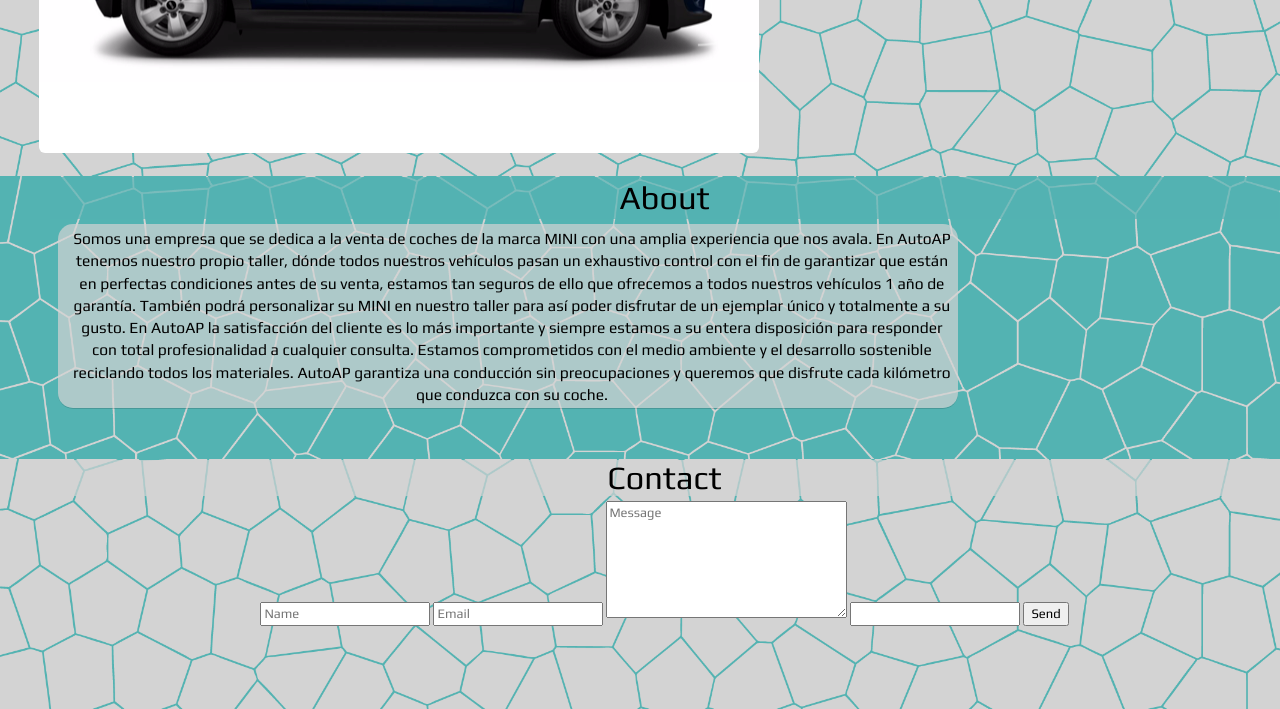
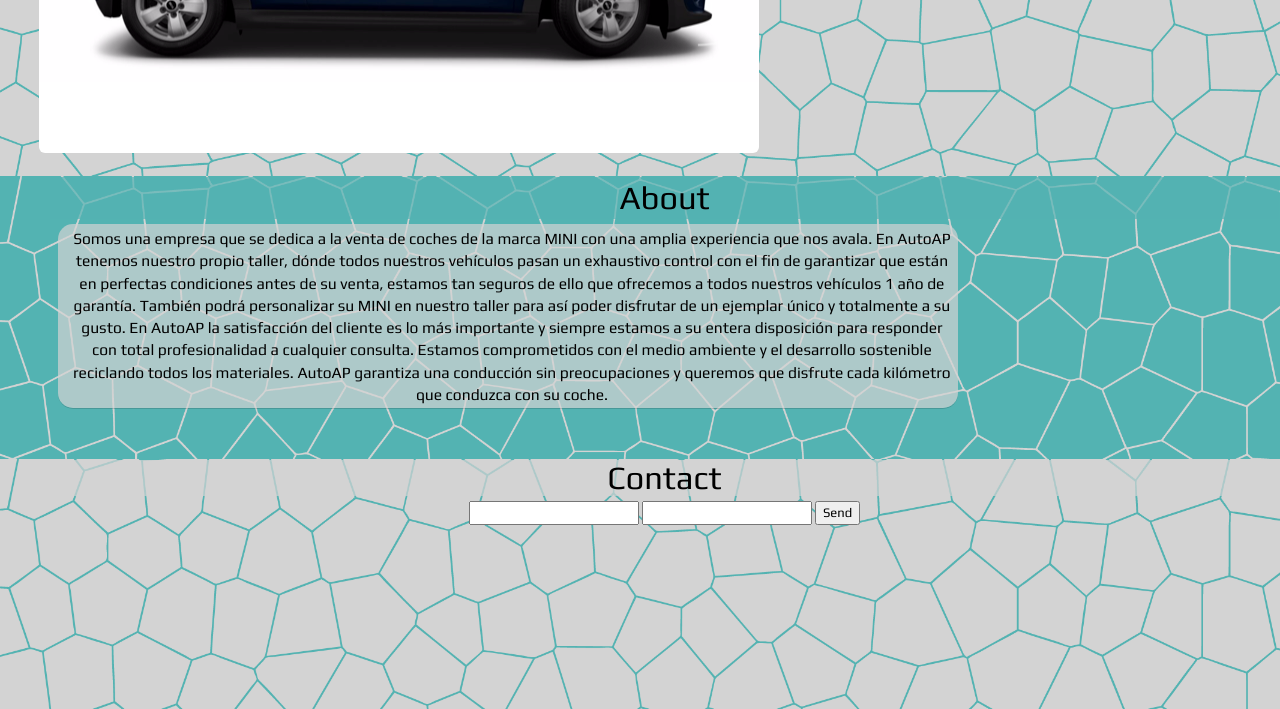
Before and after one commit to Pinny91/peter, a plain HTML site: page index.html in a window 1280 px wide. Shown: the part 2143-2852 px from the top of the page. Drawn offline with nearby package versions, Linux system fonts and the light colour scheme.

Commit message:
Add files via upload

```diff
--- a/index.html
+++ b/index.html
@@ -303,17 +303,12 @@ AutoAP garantiza una conducción sin preocupaciones y queremos que disfrute cada
 		<section class="blok oneven-blok" id="contact-sectie">
 			<h1 class="title">Contact</h1>
 			<div class="row">
-				<form id="contact-form" action="//formspree.io/pinnewaert@gmail.com" method="post">
-					<input type="text" name="Name" placeholder="Name" required>
-					<input type="email" name="Email" placeholder="Email" required>
-					<textarea name="Message" cols="30" rows="6" placeholder="Message" required></textarea>
-					<!-- CONFIG -->
-					<input class="is-hidden" type="text" name="_gotcha">
-					<input type="hidden" name="_subject" value="Subject">
-					<input type="hidden" name="_cc" value="email@cc.com">
-					<!-- /CONFIG -->
-					<input class="submit" type="submit" value="Send">
-				</form>
+<form action="https://formspree.io/pinnewaert@gmail.com"
+      method="POST">
+    <input type="text" name="name">
+    <input type="email" name="_replyto">
+    <input type="submit" value="Send">
+</form>
 			</div>
 		</section>
 
--- a/js/index.js
+++ b/js/index.js
@@ -408,7 +408,7 @@ var partList = document.getElementById("partList");
 
 // mailing
 
-var $contactForm = $('#contact-form');
+/*var $contactForm = $('#contact-form');
 $contactForm.submit(function(e) {
 	e.preventDefault();
 	$.ajax({
@@ -431,3 +431,4 @@ $contactForm.submit(function(e) {
 		}
 	});
 });
+*/
```
